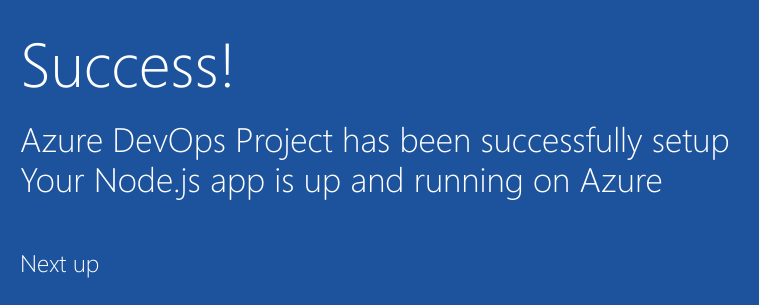
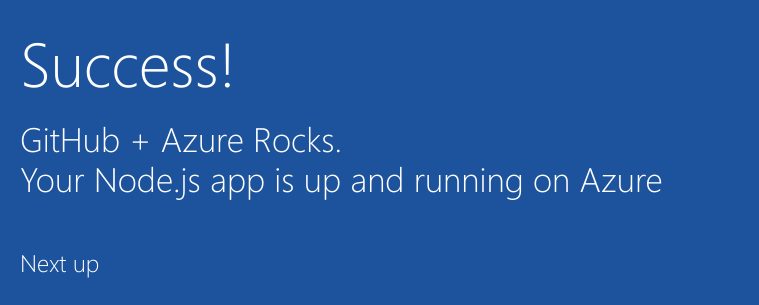
Before and after one commit to bcstestit/node_webapp_linux, a website: page index.html in a window 1280 px wide. Shown: the part 352-657 px from the top of the page, 205-964 px from the left. Drawn offline with Linux system fonts and the light colour scheme.

Commit message:
Update index.html

```diff
--- a/index.html
+++ b/index.html
@@ -163,7 +163,7 @@
             </div>
             <div class="content-body">
                 <div class="success-text">Success!</div>
-                <div class="description line-1"> Azure DevOps Project has been successfully setup </div>
+                <div class="description line-1"> GitHub + Azure Rocks. </div>
                 <div class="description line-2"> Your Node.js app is up and running on Azure</div>
                 <div class="next-steps-container">
                     <div class="next-steps-header">Next up</div>
```
